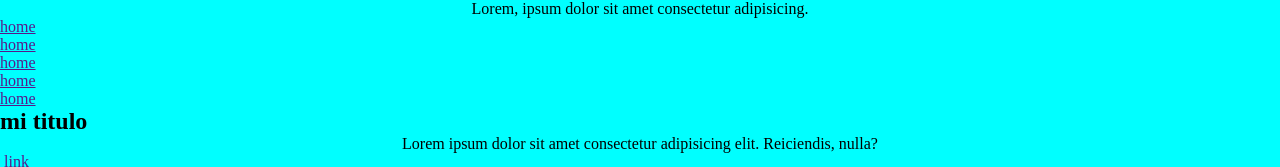
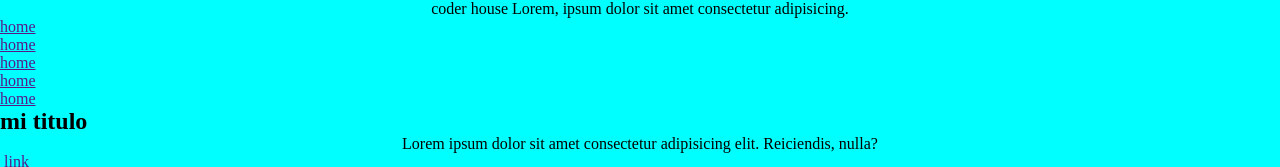
Before and after one commit to Sebastianavilaa/proyecto-coder, a plain HTML site: page index.html in a window 1280 px wide. Shown: the top 167 px of the page. Drawn offline with Linux system fonts and the light colour scheme.

Commit message:
Update index.html

```diff
--- a/index.html
+++ b/index.html
@@ -8,7 +8,7 @@
 </head>
 <body>
     <section>
-        <p>Lorem, ipsum dolor sit amet consectetur adipisicing.</p>
+        <p> coder house Lorem, ipsum dolor sit amet consectetur adipisicing.</p>
     </section>
     <header>
         <nav>
```
